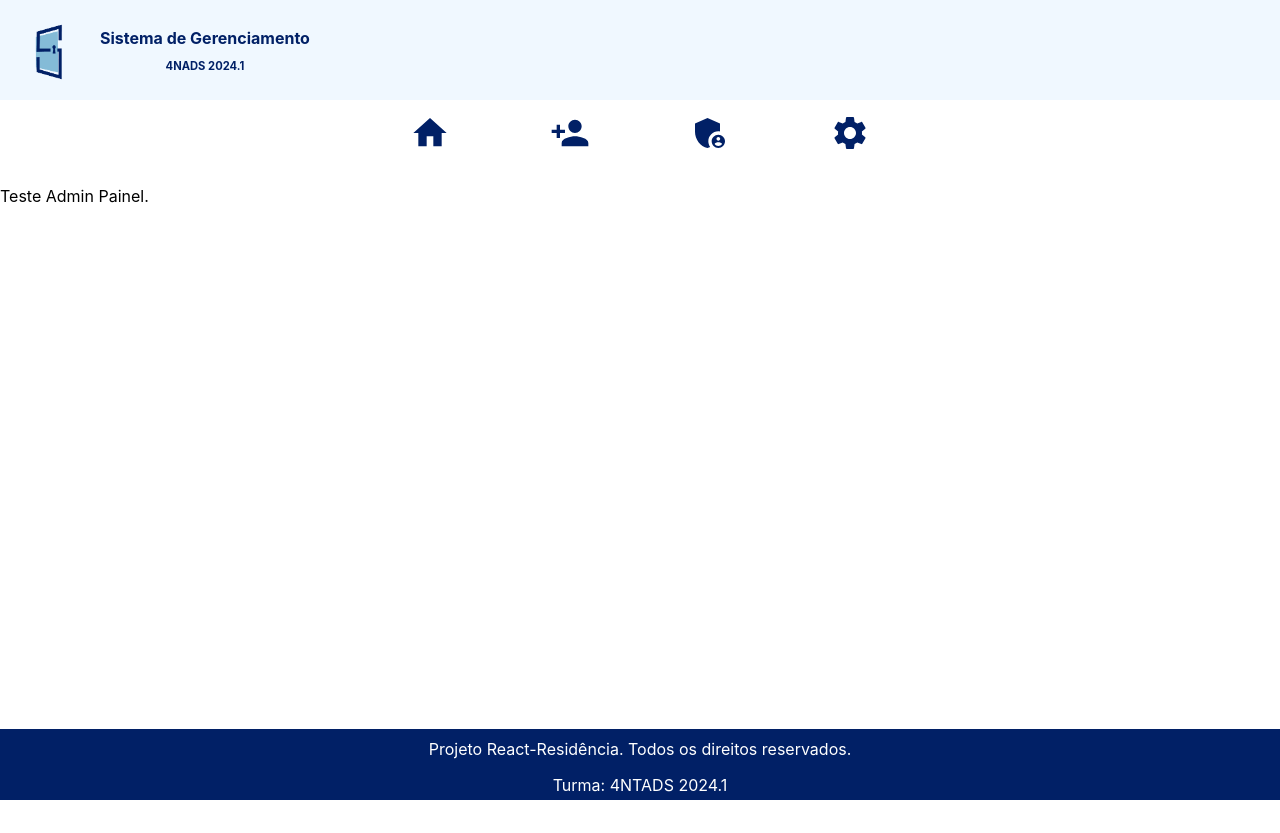
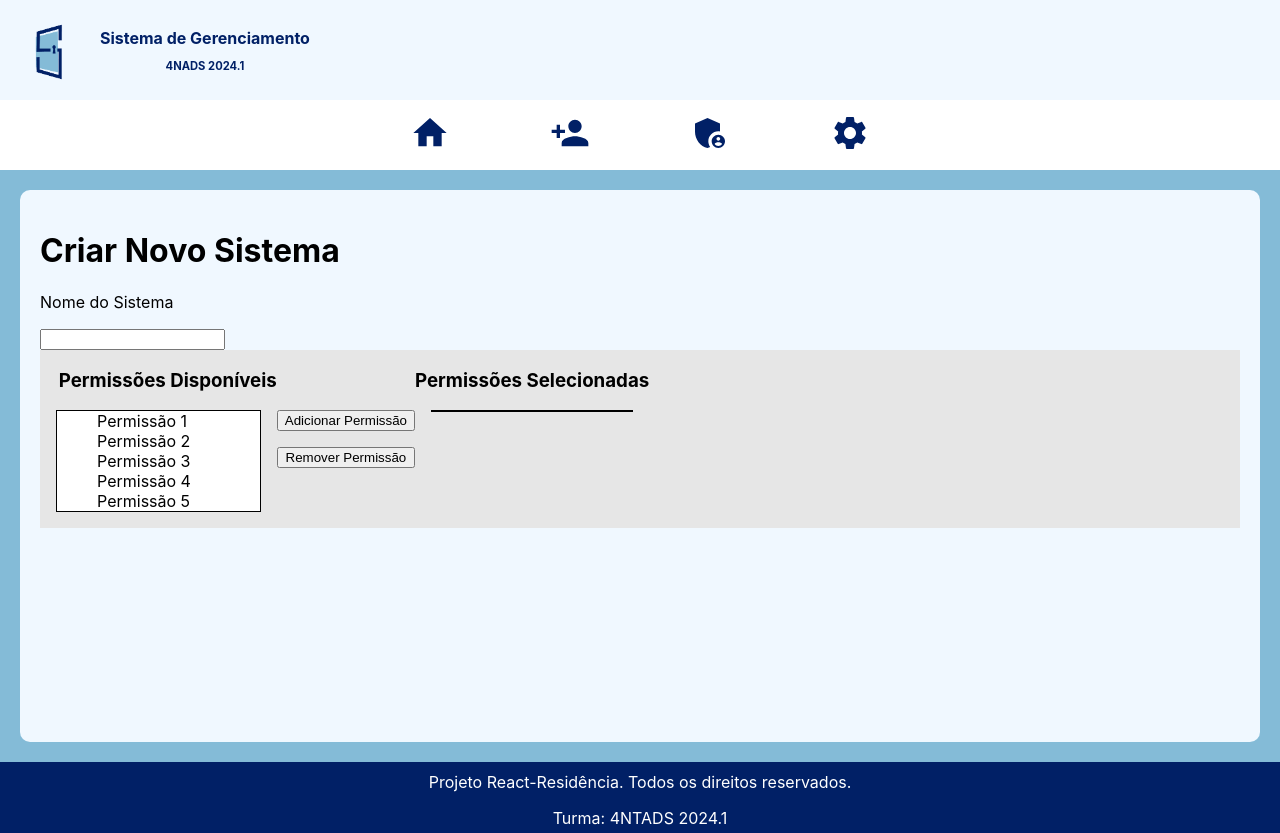
Before and after one commit to jessica-espindola/sistema-gerenciamento, a React (Create React App) app: page /AdminPainel in a window 1280 px wide. Before the commit the page ends 800 px from the top, so only its background shows below. Built offline with nearby package versions, Linux system fonts and the light colour scheme.

Commit message:
alterações teste

```diff
--- a/src/components/pages/AdminPainel.js
+++ b/src/components/pages/AdminPainel.js
@@ -1,9 +1,89 @@
-import React from 'react';
+import React, { useState } from 'react';
+import './adminPainel.css';
 
 function AdminPainel() {
+  // Estado para as permissões disponíveis e selecionadas
+  const [availablePermissions, setAvailablePermissions] = useState([
+    'Permissão 1',
+    'Permissão 2',
+    'Permissão 3',
+    'Permissão 4',
+    'Permissão 5',
+  ]);
+  const [selectedPermissions, setSelectedPermissions] = useState([]);
+  const [highlightedPermission, setHighlightedPermission] = useState(null); // Estado para a permissão destacada
+
+  // Função para destacar a permissão ao clicar
+  const handleHighlightPermission = (permission) => {
+    setHighlightedPermission(permission);
+  };
+
+  // Função para adicionar uma permissão à lista de selecionadas
+  const addPermission = () => {
+    if (highlightedPermission && !selectedPermissions.includes(highlightedPermission)) {
+      setAvailablePermissions(availablePermissions.filter(p => p !== highlightedPermission)); // Remove da lista disponível
+      setSelectedPermissions([...selectedPermissions, highlightedPermission]); // Adiciona na lista selecionada
+      setHighlightedPermission(null); // Limpa a permissão destacada após adicionar
+    }
+  };
+
+  // Função para remover uma permissão da lista de selecionadas
+  const removePermission = () => {
+    if (highlightedPermission && selectedPermissions.includes(highlightedPermission)) {
+      setSelectedPermissions(selectedPermissions.filter(p => p !== highlightedPermission)); // Remove da lista selecionada
+      setAvailablePermissions([...availablePermissions, highlightedPermission]); // Adiciona de volta à lista disponível
+      setHighlightedPermission(null); // Limpa a permissão destacada após remover
+    }
+  };
+
   return (
-    <div>
-      <p>Teste Admin Painel.</p>
+    <div className="create-system-content">
+      <div className="create-system-content-elements">
+        <h1>Criar Novo Sistema</h1>
+
+        <p>Nome do Sistema</p>
+        <input type="text" />
+
+        <div className="permissions-container">
+          {/* Lista de permissões disponíveis (lado esquerdo) */}
+          <div className="available-permissions">
+            <h3>Permissões Disponíveis</h3>
+            <ul>
+              {availablePermissions.map((permission, index) => (
+                <li
+                  key={index}
+                  onClick={() => handleHighlightPermission(permission)}
+                  className={highlightedPermission === permission ? 'highlighted' : ''}
+                >
+                  {permission}
+                </li>
+              ))}
+            </ul>
+          </div>
+
+          {/* Botões para adicionar/remover permissões (no meio) */}
+          <div className="buttons-container">
+            <button onClick={addPermission}>Adicionar Permissão</button>
+            <button onClick={removePermission}>Remover Permissão</button>
+          </div>
+
+          {/* Lista de permissões selecionadas (lado direito) */}
+          <div className="selected-permissions">
+            <h3>Permissões Selecionadas</h3>
+            <ul>
+              {selectedPermissions.map((permission, index) => (
+                <li
+                  key={index}
+                  onClick={() => handleHighlightPermission(permission)}
+                  className={highlightedPermission === permission ? 'highlighted' : ''}
+                >
+                  {permission}
+                </li>
+              ))}
+            </ul>
+          </div>
+        </div>
+      </div>
     </div>
   );
 }
--- a/src/components/pages/HomePage.js
+++ b/src/components/pages/HomePage.js
@@ -1,14 +1,83 @@
-import React from 'react';
+import React, { useEffect, useState } from 'react';
 import './homePage.css';
 
+function HomePage() {
+  const [userCount, setUserCount] = useState(null);
+  const [displayedCount, setDisplayedCount] = useState(0);
+  const [userName, setUserName] = useState(''); // Novo estado para armazenar o nome do usuário
 
-function HomePage() {
+  useEffect(() => {
+    // Função para buscar a quantidade de usuários e o nome do usuário logado
+    async function fetchData() {
+      try {
+        const response = await fetch('URL_DA_API/quantidadeUsuariosENomeUsuario'); // Substitua pela URL correta da API
+        const data = await response.json();
+        setUserCount(data.count); // Define a quantidade de usuários
+        setUserName(data.userName); // Define o nome do usuário logado
+      } catch (error) {
+        console.error("Erro ao buscar os dados:", error);
+      }
+    }
+
+    fetchData();
+  }, []);
+
+  useEffect(() => {
+    if (userCount !== null) {
+      let count = 0;
+      const increment = Math.ceil(userCount / 100);
+      const interval = setInterval(() => {
+        count += increment;
+        if (count >= userCount) {
+          count = userCount;
+          clearInterval(interval);
+        }
+        setDisplayedCount(count);
+      }, 20);
+
+      return () => clearInterval(interval);
+    }
+  }, [userCount]);
 
   return (
     <div className='container-homePage'>
+      <div className='container-homePage-conteudo'>
+        <h1>Olá, {userName}</h1> {/* Exibe o nome do usuário logado */}
+        <div className='box-content'>
+          <div className='box'>
+            <div className='box-left'>
+              <p>Quantidade de Usuários</p>
+            </div>
+            <div className='box-right'>
+              <p>{userCount !== null ? displayedCount : 'Carregando...'}</p>
+            </div>
+          </div>
+          <div className='box'>
+            <div className='box-left'>
+              <p>Perfil Admin</p>
+            </div>
+            <div className='box-right'>
+              <p>{userCount !== null ? displayedCount : 'Carregando...'}</p>
+            </div>
+          </div>
+          <div className='box'>
+            <div className='box-left'>
+              <p>Perfil Aluno</p>
+            </div>
+            <div className='box-right'>
+              <p>{userCount !== null ? displayedCount : 'Carregando...'}</p>
+            </div>
+          </div>
+          <div className='box'>
+            <div className='box-left'>
+              <p>Perfil Professor</p>
+            </div>
+            <div className='box-right'>
+              <p>{userCount !== null ? displayedCount : 'Carregando...'}</p>
+            </div>
+          </div>
+        </div>
 
-      <div className='container-homePage-conteudo'>
-        <h1>Quantidade de Usuários</h1>
         <p>*TABELINHA DO BANCO COM 5 ÚLTIMOS </p>
       </div>
     </div>
--- /dev/null
+++ b/src/components/pages/adminPainel.css
@@ -0,0 +1,50 @@
+.create-system-content {
+    background-color:#84BBD7;
+    padding: 20px;
+}
+.create-system-content-elements {
+    background-color: aliceblue;
+    height: 32em;
+    border-radius: 10px;
+    padding: 20px;
+}
+.permissions-container {
+    display: flex;
+    flex-direction: row;
+    background-color: #e6e6e6;
+}
+.available-permissions h3 {
+    padding: 0em 0em 0em 1em;
+
+}
+.available-permissions ul, .selected-permissions ul {
+    background-color: white;
+    border: 0.5px solid;
+    list-style: none;
+    margin: 1em;
+
+}
+/* Estilo para quando a permissão estiver destacada (clicada) */
+li.highlighted {
+    background-color: #d3f4d3; /* Cor de fundo suave ao destacar */
+    color: #006600; /* Cor do texto ao ser destacado */
+    cursor: pointer;
+  }
+
+  /* Estilo para quando a permissão for clicada (ativo) */
+  li:active {
+    background-color: #a3e1a3; /* Cor de fundo ao clicar */
+  }
+
+  /* Estilo de hover nas permissões */
+  li:hover {
+    background-color: #f0f0f0; /* Efeito de hover */
+  }
+
+.buttons-container {
+    display: flex;
+    flex-direction: column;
+    gap: 1em;
+    justify-content: center;
+
+}
--- a/src/components/pages/homePage.css
+++ b/src/components/pages/homePage.css
@@ -3,7 +3,6 @@
     padding: 20px;
 
 }
-
 .icone-menu {
     font-size: 40px;
     width: 100px;
@@ -12,7 +11,30 @@
     background-color: aliceblue;
     height: 32em;
     border-radius: 10px;
+    padding: 20px;
 }
 .container-homePage h1, .container-homePage p {
     margin: 0px;
 }
+.box-content {
+    display: flex;
+    flex-direction: row;
+    gap: 1em;
+    flex-wrap: wrap;
+    padding: 2em 0px;
+    border-bottom: 1px solid grey;
+}
+
+.box {
+    background-color: white;
+    width:fit-content;
+    padding: 1em;
+    display: flex;
+    gap: 1em;
+    border-radius: 1em;
+}
+.box-left {
+    border-right: 1px solid gray;
+    padding-right: 1em;
+
+}
```
